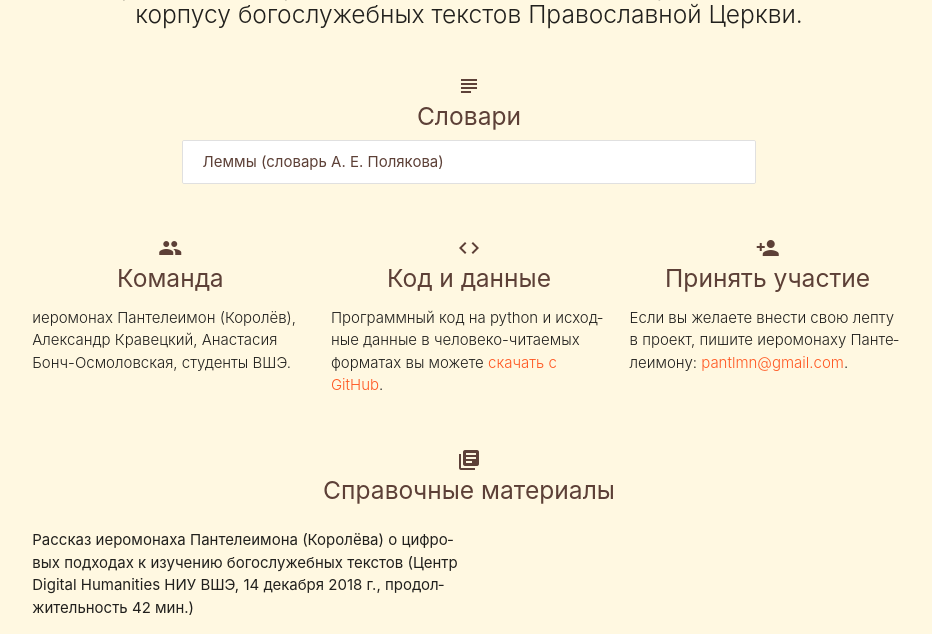
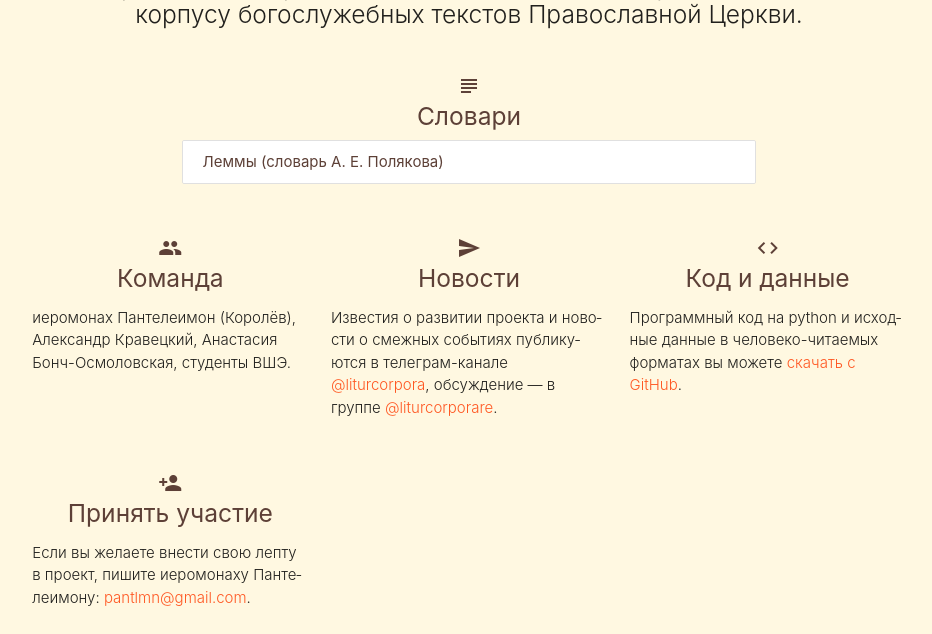
Before and after one commit to pantlmn/liturcorpora, a Django app: page / in a window 1280 px wide. Shown: the part 397-1031 px from the top of the page, without its empty margins (171-1103 px from the left). Run offline with Django 3.2, Linux system fonts and the light colour scheme.

Commit message:
+ ссылка на видео и на телеграм-канал

```diff
--- a/lc/rc_dic/templates/rc_dic/main_index.html
+++ b/lc/rc_dic/templates/rc_dic/main_index.html
@@ -64,6 +64,19 @@
       </div>
     </div>
 
+    <div class="col s12 m4">
+      <div class="icon-block">
+        <h5 class="center brown-text text-darken-2"><i class="material-icons">send</i><br />
+        Новости</h5>
+
+          <p class="light">
+            Известия о развитии проекта и новости о смежных событиях публикуются
+            в телеграм-канале <a target="_blank" class="deep-orange-text" href='https://t.me/liturcorpora'>@liturcorpora</a>,
+            обсуждение — в группе <a target="_blank" class="deep-orange-text" href='https://t.me/liturcorporare'>@liturcorporare</a>.
+          </p>
+      </div>
+    </div>
+
 
     <div class="col s12 m4">
       <div class="icon-block">
@@ -73,8 +86,9 @@
         <p class="light">Программный код на python и исходные данные в человеко-читаемых форматах вы можете <a href="https://github.com/pantlmn/liturcorpora.git" target="_blank" class="deep-orange-text">скачать с GitHub</a>.</p>
       </div>
     </div>
+</div>
 
-
+<div class="row">
 
     <div class="col s12 m4">
       <div class="icon-block">
@@ -97,6 +111,12 @@
         <iframe width="853" height="480" src="//www.youtube.com/embed/Y3y77J3qL1Y?rel=0" frameborder="0" allowfullscreen></iframe>
         </div>
     </div>
+    <div class="col s12 m6 l6">
+        <p>Итоговая презентация мастерской «Богослужебные тексты: скрытые и явные параллели» в школе по цифровым гуманитарным исследованиям MoTart DH IV (продолжительность 20&nbsp;мин, смотрите также <a target="_blank" class="deep-orange-text" href='http://bit.ly/2BxuRNF'>слайды этой презентации</a>)</p>
+        <div class="video-container">
+        <iframe width="853" height="480" src="//www.youtube.com/embed/EIWxkLGUS0E?rel=0" frameborder="0" allowfullscreen></iframe>
+        </div>
+    </div>
 </div>
 
 
```
